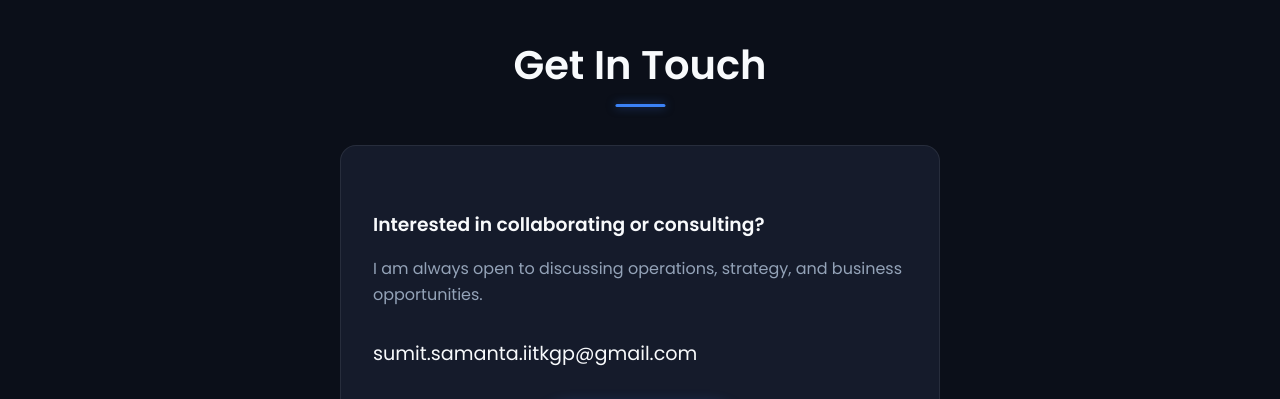
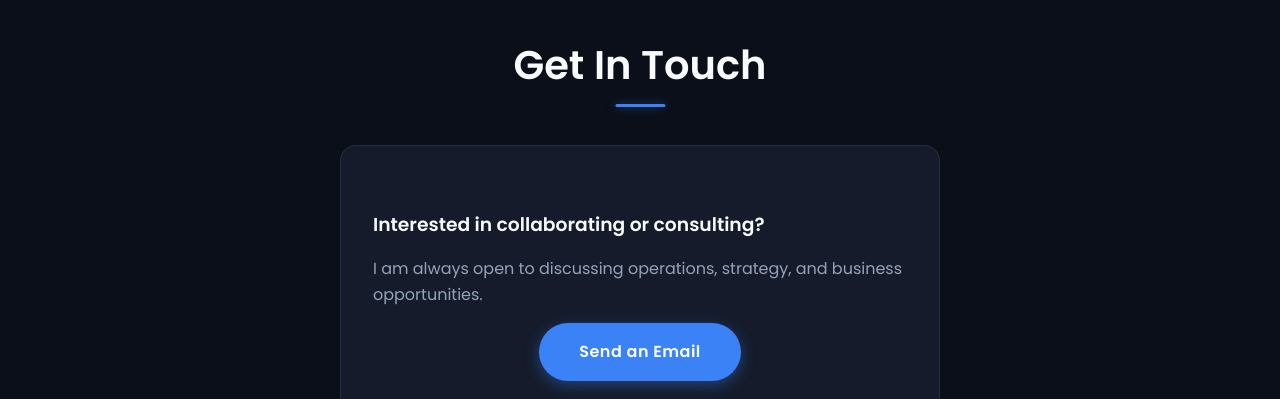
Before and after one commit to sumitsamanta-in/sumitsamanta-in.github.io, a plain HTML site: page index.html in a window 1280 px wide. Shown: the part 5026-5425 px from the top of the page. Drawn offline with Linux system fonts and the light colour scheme.

Commit message:
Update index.html

```diff
--- a/index.html
+++ b/index.html
@@ -661,7 +661,7 @@
                 <div class="contact-card">
                     <h3>Interested in collaborating or consulting?</h3>
                     <p>I am always open to discussing operations, strategy, and business opportunities.</p>
-                    <a href="mailto:sumit.samanta.iitkgp@gmail.com" class="contact-email">sumit.samanta.iitkgp@gmail.com</a>
+                    <!-- a href="mailto:sumit.samanta.iitkgp@gmail.com" class="contact-email">sumit.samanta.iitkgp@gmail.com</a -->
                     <div style="display: flex; justify-content: center; margin-bottom: 2rem;">
                         <a href="mailto:sumit.samanta.iitkgp@gmail.com" class="btn">Send an Email</a>
                     </div>
```
